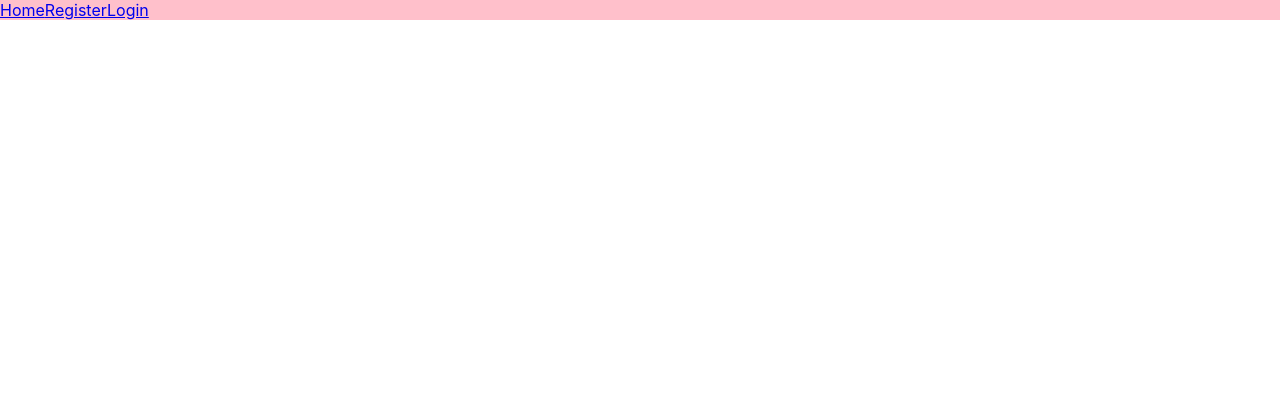
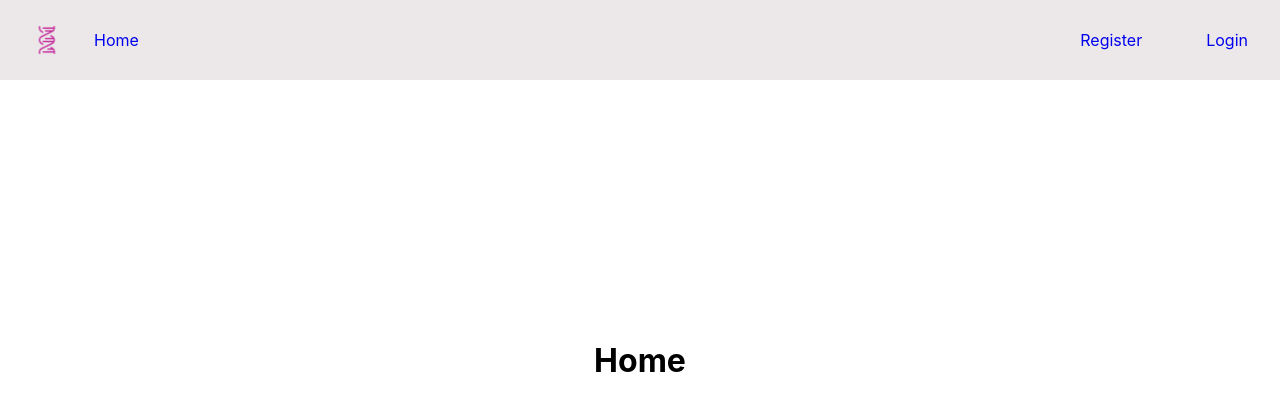
Before and after one commit to Megan0145/SarahSeq-FE, a React (Create React App) app: page / in a window 1280 px wide. Shown: the top 410 px of the page. Built offline with nearby package versions, Linux system fonts and the light colour scheme.

Commit message:
Navbar loosely styled

```diff
--- /dev/null
+++ b/src/components/Home.jsx
@@ -0,0 +1,11 @@
+import React from 'react';
+import { connect } from 'react-redux';
+
+function Home(props){
+    return(
+       <div>
+           <h1>Home</h1>
+       </div>
+    );
+}
+export default connect(state=>state, {})(Home)
--- a/src/components/Navbar.jsx
+++ b/src/components/Navbar.jsx
@@ -4,19 +4,24 @@ import { connect } from "react-redux";
 import * as actionCreators from "../state/actionCreators";
 import Login from "./Login";
 import Register from "./Register";
-import { StyledNav, StyledMain } from '../styles';
+import Home from "./Home";
+import { StyledNav, StyledMain } from "../styles";
 
 function NavBar(props) {
   return (
     <div>
       <StyledNav>
-        <NavLink exact to="/">
-          Home
-        </NavLink>
-        <NavLink to="/register">Register</NavLink>
-        <NavLink to="/login">Login</NavLink>
+        <div className="nav-left">
+          <img src="icons8-dna-helix-64.png" alt="Dna double helix" />
+          <NavLink to="/">Home</NavLink>
+        </div>
+        <div className="nav-right">
+          <NavLink to="/register">Register</NavLink>
+          <NavLink to="/login">Login</NavLink>
+        </div>
       </StyledNav>
       <StyledMain>
+        <Route exact path="/" component={Home} />
         <Route path="/login" component={Login} />
         <Route path="/register" component={Register} />
       </StyledMain>
--- a/src/styles.js
+++ b/src/styles.js
@@ -54,5 +54,30 @@ export const StyledMain = styled.main`
 
 export const StyledNav = styled.nav`
   width: 100%;
-  background-color: pink;
+  background-color: #ece8e9;
+  height: 10vh;
+  display: flex;
+  justify-content: center;
+  align-items: center;
+  position: fixed;
+  top: 0;
+  a {
+    text-decoration: none;
+    margin: 0 2rem;
+  }
+  img {
+    height: 30px;
+  }
+  div {
+    width: 50%;
+    display: flex;
+    align-items: center;
+    &.nav-left {
+      justify-content: flex-start;
+      padding-left: 2rem;
+    }
+    &.nav-right {
+      justify-content: flex-end;
+    }
+  }
 `;
```
Also changed, not shown: public/icons8-dna-helix-64.png (added).
